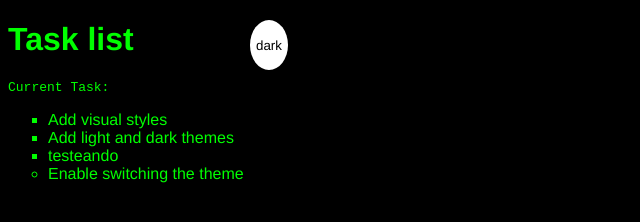
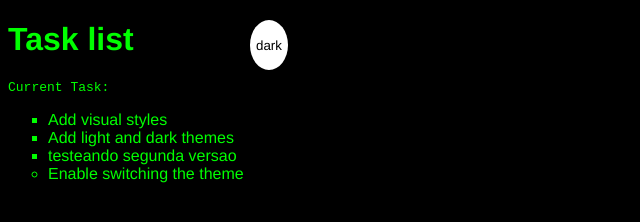
Before and after one commit to EricVsRamos/projeto-Suvas, a plain HTML site: page index.html in a window 1280 px wide. Shown: the whole page, without its empty margins (0-640 px from the left). Drawn offline with Linux system fonts and the light colour scheme.

Commit message:
add versao2

```diff
--- a/index.html
+++ b/index.html
@@ -11,7 +11,7 @@
 <ul>
     <li class="list">Add visual styles</li>
     <li class="list">Add light and dark themes</li>
-    <li class="list">testeando</li>
+    <li class="list">testeando segunda versao</li>
     <li>Enable switching the theme</li>
 </ul>
 <div>
```
